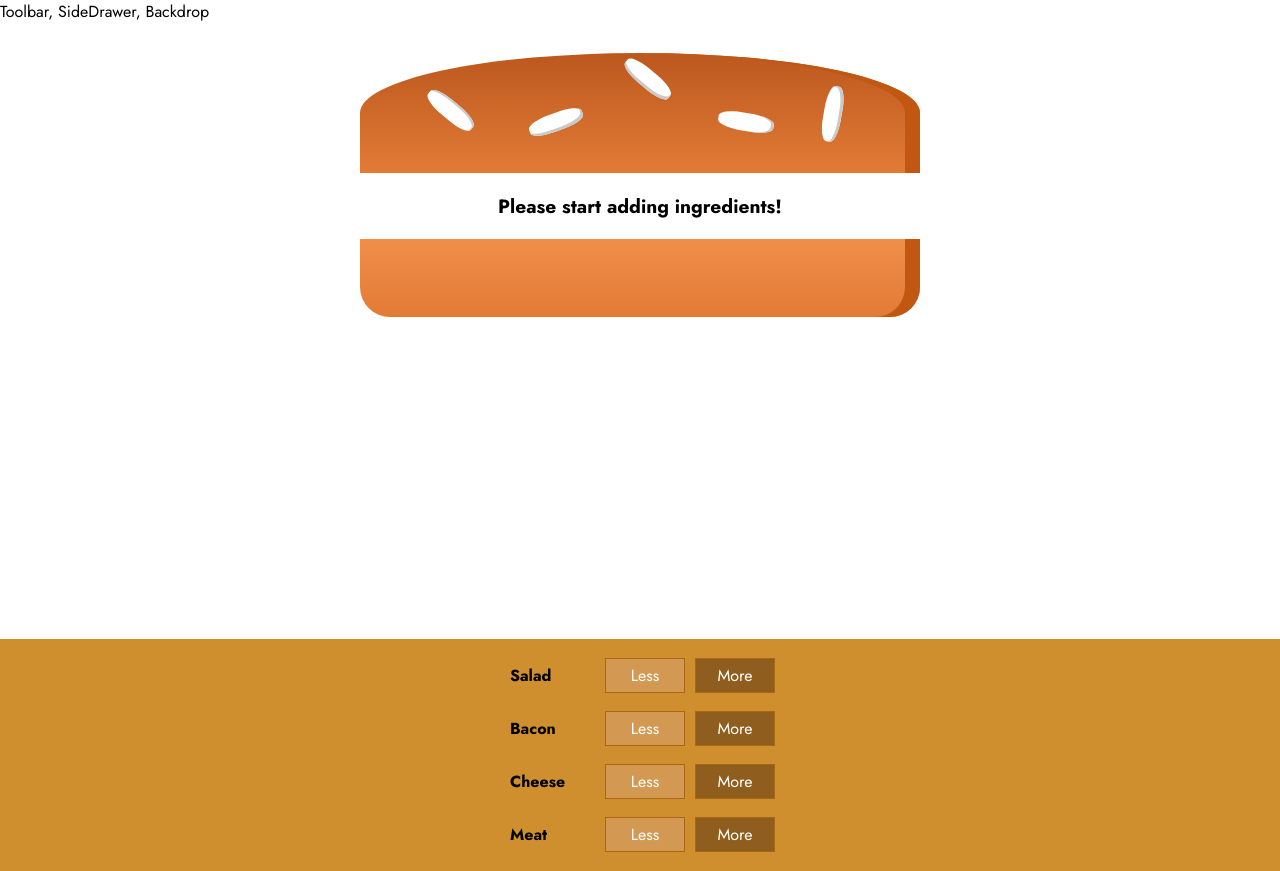
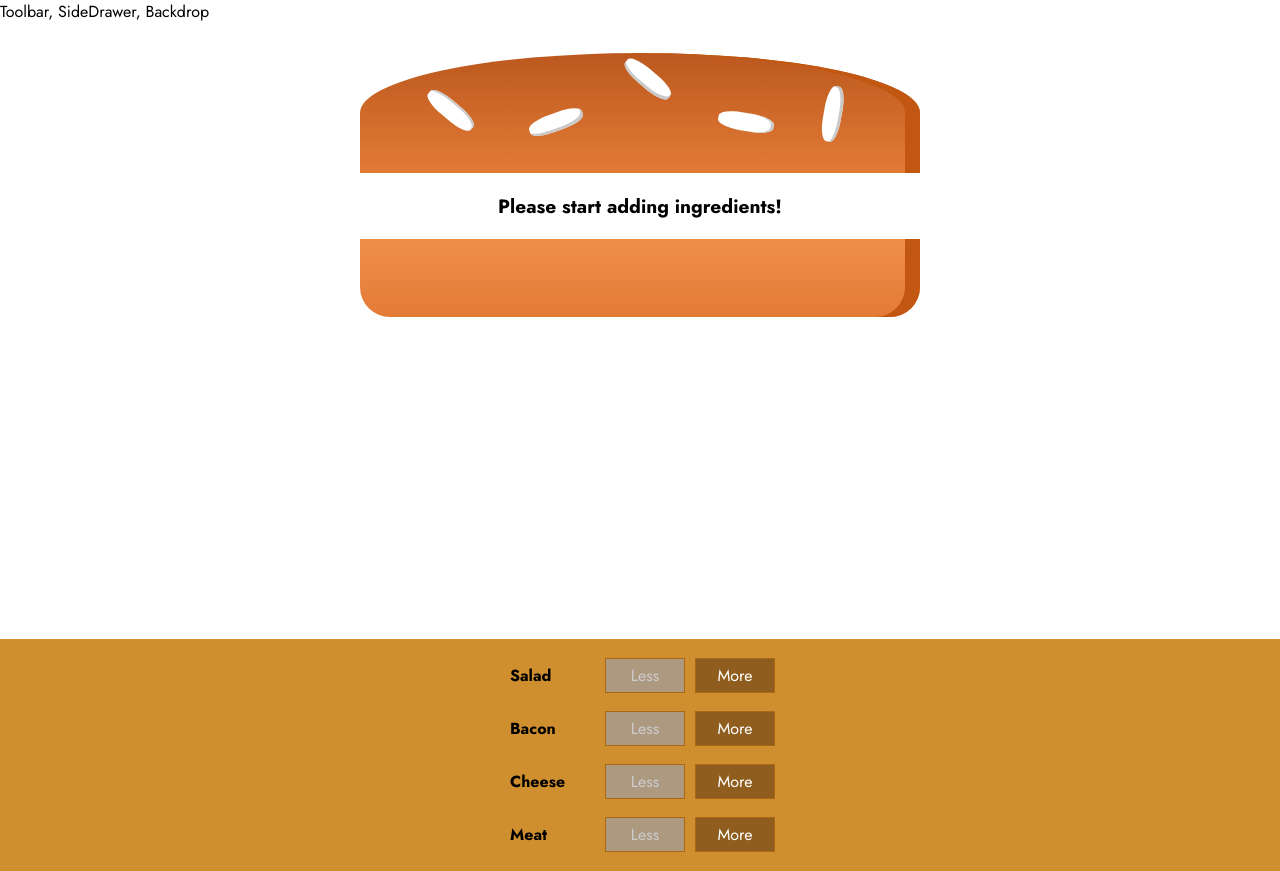
Before and after one commit to hendraaagil/burger-builder, a React (Create React App) app: page / in a window 1280 px wide. Built offline with nearby package versions, Linux system fonts and the light colour scheme.

Commit message:
Removing Ingredients Safely

```diff
--- a/src/components/Burger/BuildControls/BuildControl/BuildControl.js
+++ b/src/components/Burger/BuildControls/BuildControl/BuildControl.js
@@ -5,7 +5,13 @@
 const BuildControl = (props) => (
   <div className={styles.BuildControl}>
     <div className={styles.Label}>{props.label}</div>
-    <button className={styles.Less}>Less</button>
+    <button
+      className={styles.Less}
+      onClick={props.removed}
+      disabled={props.disabled}
+    >
+      Less
+    </button>
     <button className={styles.More} onClick={props.added}>
       More
     </button>
--- a/src/components/Burger/BuildControls/BuildControl/BuildControl.module.css
+++ b/src/components/Burger/BuildControls/BuildControl/BuildControl.module.css
@@ -16,6 +16,7 @@
   outline: none;
 }
 
+.BuildControl button:disabled,
 .BuildControl button:hover:disabled {
   background-color: #ac9980;
   color: #ccc;
--- a/src/components/Burger/BuildControls/BuildControls.js
+++ b/src/components/Burger/BuildControls/BuildControls.js
@@ -17,6 +17,8 @@
         key={ctrl.label}
         label={ctrl.label}
         added={() => props.igAdded(ctrl.type)}
+        removed={() => props.igRemoved(ctrl.type)}
+        disabled={props.disabled[ctrl.type]}
       />
     ))}
   </div>
--- a/src/containers/BurgerBuilder/BurgerBuilder.js
+++ b/src/containers/BurgerBuilder/BurgerBuilder.js
@@ -37,13 +37,42 @@
     this.setState({ totalPrice: newPrice, ingredients: updatedIg });
   };
 
-  removeIngredientHandler = (type) => {};
+  removeIngredientHandler = (type) => {
+    const oldCount = this.state.ingredients[type];
+    if (oldCount <= 0) {
+      return;
+    }
+
+    const updatedCount = oldCount - 1;
+    const updatedIg = {
+      ...this.state.ingredients,
+    };
+    updatedIg[type] = updatedCount;
+
+    const priceDeduction = INGREDIENT_PRICES[type];
+    const oldPrice = this.state.totalPrice;
+    const newPrice = oldPrice - priceDeduction;
+
+    this.setState({ totalPrice: newPrice, ingredients: updatedIg });
+  };
 
   render() {
+    const disabledInfo = {
+      ...this.state.ingredients,
+    };
+
+    for (const key in disabledInfo) {
+      disabledInfo[key] = disabledInfo[key] <= 0;
+    }
+
     return (
       <Auxillary>
         <Burger ingredients={this.state.ingredients} />
-        <BuildControls igAdded={this.addIngredientHandler} />
+        <BuildControls
+          igAdded={this.addIngredientHandler}
+          igRemoved={this.removeIngredientHandler}
+          disabled={disabledInfo}
+        />
       </Auxillary>
     );
   }
```
